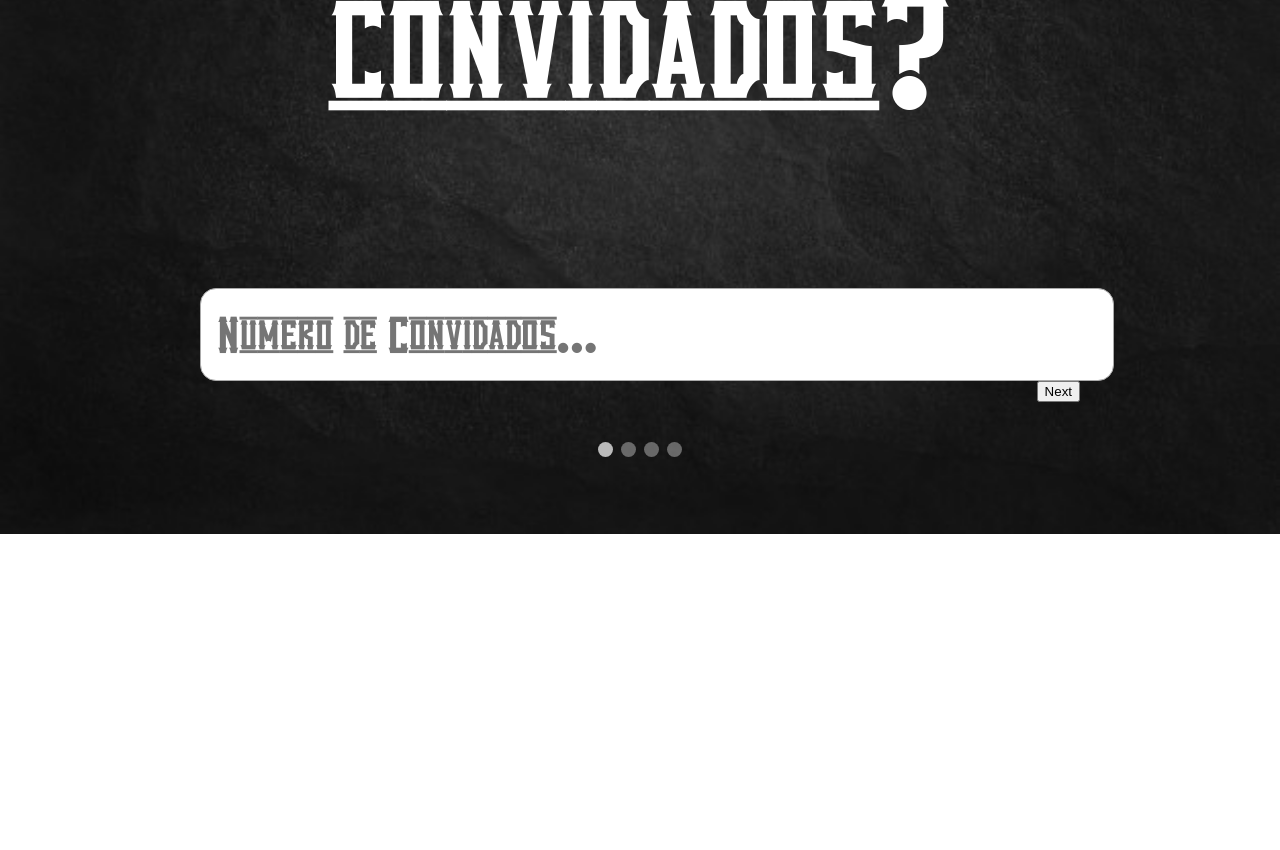
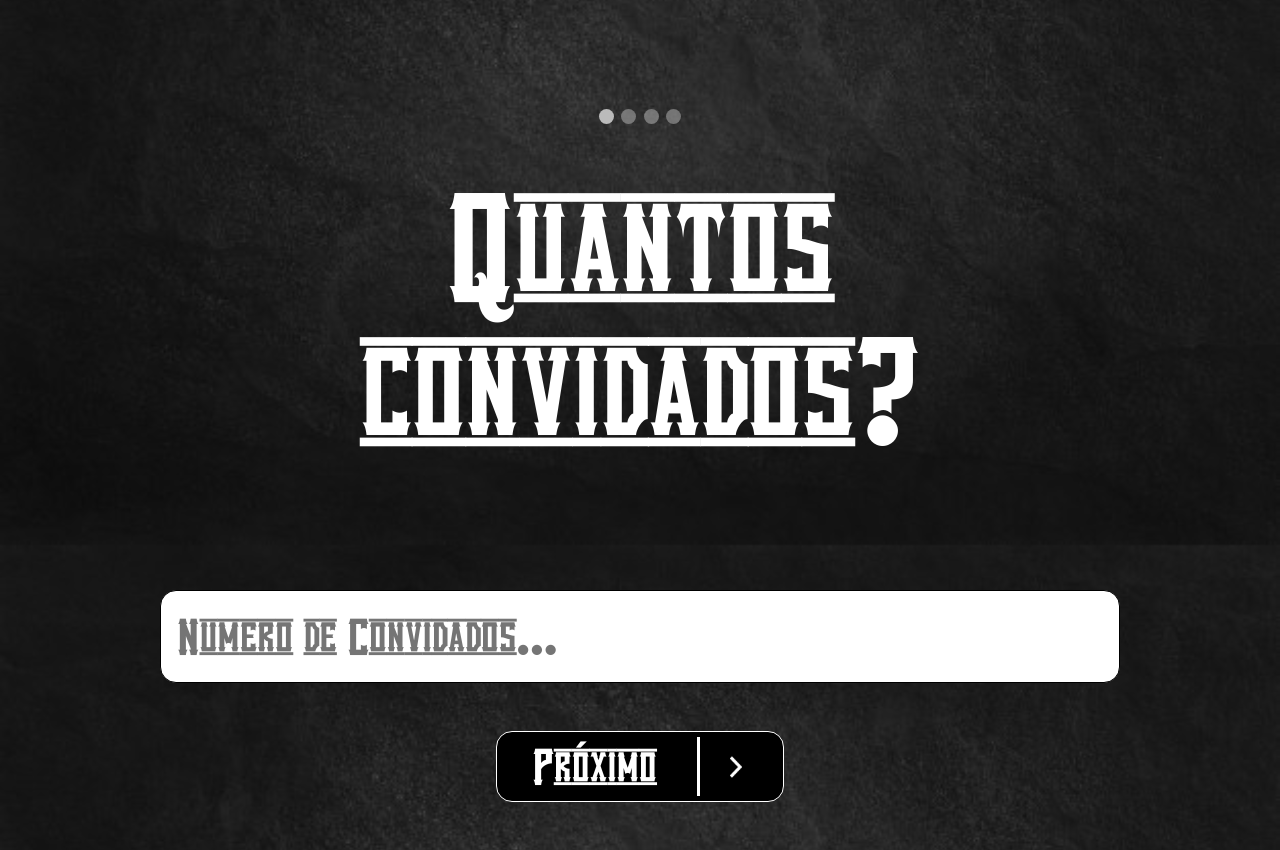
Before and after one commit to MatheusAThomaz/domingol, a website: page public/order.html in a window 1280 px wide. Shown: the part 266-1116 px from the top of the page. Before the commit the page ends 800 px from the top, so only its background shows below. Drawn offline with nearby package versions, Linux system fonts and the light colour scheme.

Commit message:
Finishing guests form page

```diff
--- a/public/index.css
+++ b/public/index.css
@@ -100,6 +100,7 @@ main {
     height: 80px;
 
     background-color: black;
+    text-decoration: none;
 
     display: flex;
     flex-direction: row;
--- a/public/order.css
+++ b/public/order.css
@@ -14,6 +14,7 @@ body, html {
 
 
 body {
+    font-family: 'vanilla_whaleregular';
     background: url("assets/background.jpg");
     /* Full height */
     height: 100%;
@@ -42,11 +43,14 @@ main {
     max-height: 100%;
 }
 
+.logo {
+    max-width: 50rem;
+}
+
 
 /* Style the form */
 #regForm {
-    margin: 10rem 10rem;
-    padding: 2.5rem;
+    margin: 7rem 10rem;
     min-width: 30rem;
 }
 
@@ -76,8 +80,8 @@ input.invalid {
     font-family: 'vanilla_whaleregular';
     text-align: center;
     color: #FFFFFF;
-    font-size: 10rem;
-    padding-bottom: 10rem;
+    font-size: 9rem;
+    padding-bottom: 8rem;
 
     display: block;
     margin : 0 auto;
@@ -86,12 +90,58 @@ input.invalid {
 .form__input{
     font-family: 'vanilla_whaleregular';
     font-size: 3rem;
-    padding: 1rem;
     border-radius: 1rem;
 
+    box-sizing: border-box;
+    border: 1px solid;
+
+    padding-left: 1rem;
+    padding-top: 1rem;
+    padding-bottom: 1rem;
+
+    max-width: 100%;
+    display: block;
+    margin : 0 auto;
+}
+
+.form-button:hover {
+    border-color: red;;
+    font-size: 3.5rem;
+}
+
+.form-button {
+    font-family: 'vanilla_whaleregular';
+    font-size: 3rem;
+
+    background-color: #000000;
+    color: #FFFFFF;
+
+    padding: 0.3rem;
+    width: 18rem;
+    border: 1px solid;
+    border-radius: 1rem;
 
     display: block;
-    margin : 0 auto;
+
+    margin: 3rem auto;
+
+    display: flex;
+    flex-direction: row;
+    align-items: center;
+    justify-content: center;
+}
+
+.form-button h1 {
+    padding-right: 2.5rem;
+    border-right: 0.2rem solid #FFFFFF;
+}
+.form-button img {
+    display: inline-block;
+    padding-left: 1.5rem;
+    width: 1.5rem;
+
+    -webkit-filter: invert(1);
+    filter: invert(1);
 }
 
 /* Make circles that indicate the steps of the form: */
@@ -113,5 +163,5 @@ input.invalid {
 
 /* Mark the steps that are finished and valid: */
 .step.finish {
-    background-color: #04AA6D;
+    background-color: red;
 }
--- a/public/order.html
+++ b/public/order.html
@@ -15,9 +15,16 @@
 
     <body>
         <main>
+            <img class="logo" src="assets/LOGO Domingol minimalista Branco (negativo).png" alt="">
             <form id="regForm" action="">
 
-
+                <!-- Circles which indicates the steps of the form: -->
+                <div style="text-align:center; margin-bottom: 3rem;">
+                    <span class="step"></span>
+                    <span class="step"></span>
+                    <span class="step"></span>
+                    <span class="step"></span>
+                </div>
                 <!-- One "tab" for each step in the form: -->
                 <div class="tab">
                   <h1>Quantos convidados?</h1>
@@ -41,19 +48,19 @@
                 </div>
 
                 <div style="overflow:auto;">
-                  <div style="float:right;">
-                    <button type="button" id="prevBtn" onclick="nextPrev(-1)">Previous</button>
-                    <button type="button" id="nextBtn" onclick="nextPrev(1)">Next</button>
+                  <div>
+                    <button class="form-button" type="button" id="prevBtn" onclick="nextPrev(-1)">
+                        Previous
+                        <img src="assets/favpng_arrow-button-icon.png" alt="">
+                    </button>
+                    <button class="form-button" type="button" id="nextBtn" onclick="nextPrev(1)">
+                        <h1 id="button-text">Próximo</h1>
+                        <img src="assets/favpng_arrow-button-icon.png" alt="">
+                    </button>
                   </div>
                 </div>
 
-                <!-- Circles which indicates the steps of the form: -->
-                <div style="text-align:center;margin-top:40px;">
-                  <span class="step"></span>
-                  <span class="step"></span>
-                  <span class="step"></span>
-                  <span class="step"></span>
-                </div>
+
 
                 </form>
         </main>
--- a/public/scripts/order.js
+++ b/public/scripts/order.js
@@ -17,9 +17,9 @@ function showTab(n) {
     document.getElementById("prevBtn").style.display = "inline";
   }
   if (n == (x.length - 1)) {
-    document.getElementById("nextBtn").innerHTML = "Submit";
+    document.getElementById("button-text").innerHTML = "Submit";
   } else {
-    document.getElementById("nextBtn").innerHTML = "Next";
+    document.getElementById("button-text").innerHTML = "Próximo";
   }
   // ... and run a function that displays the correct step indicator:
   fixStepIndicator(n)
```
